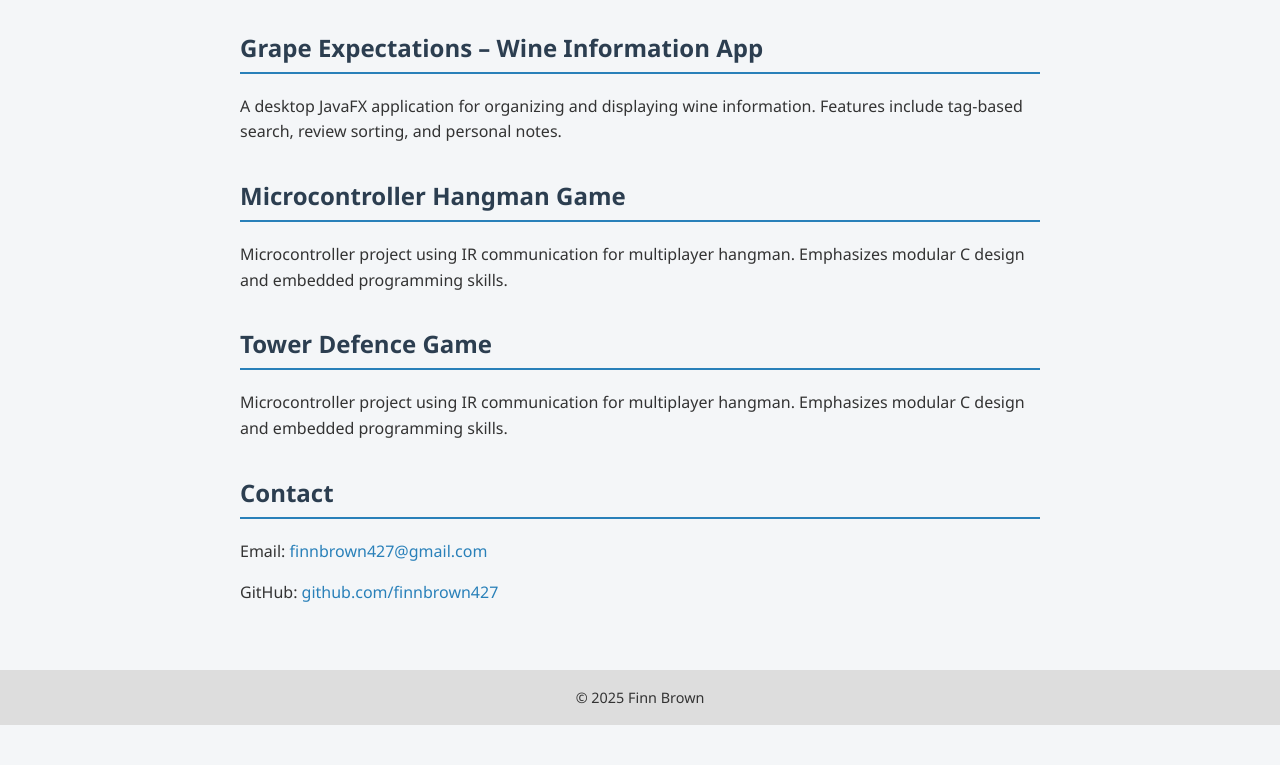
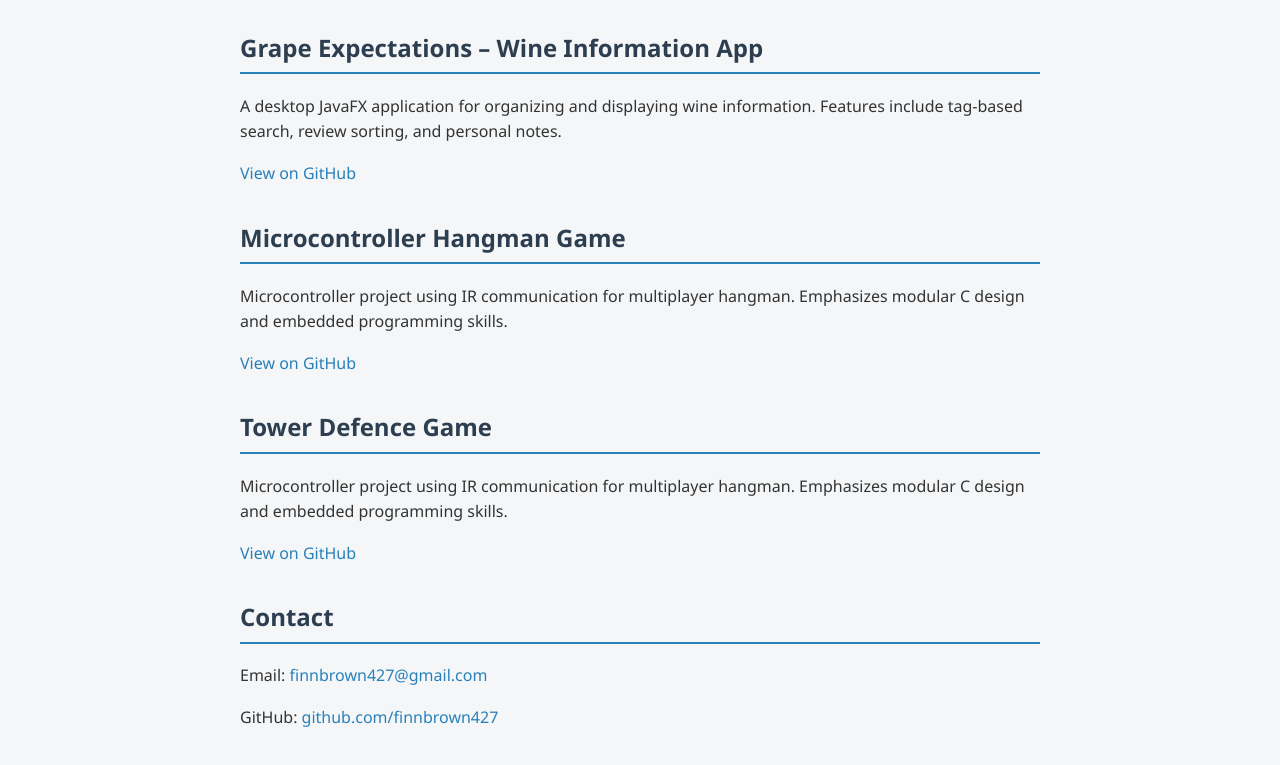
Before and after one commit to finnbrown427/finnbrown427.github.io, a plain HTML site: page index.html in a window 1280 px wide. Shown: the part 399-1164 px from the top of the page. Before the commit the page ends 1124 px from the top, so only its background shows below. Drawn offline with Linux system fonts and the light colour scheme.

Commit message:
added links to my repos

```diff
--- a/index.html
+++ b/index.html
@@ -99,16 +99,25 @@
         <section id="wino">
             <h2>Grape Expectations – Wine Information App</h2>
             <p>A desktop JavaFX application for organizing and displaying wine information. Features include tag-based search, review sorting, and personal notes.</p>
+            <p>
+                <a href="https://github.com/finnbrown427/Grape-Expectations" target="_blank">View on GitHub</a>
+            </p>
         </section>
 
         <section id="hangman">
             <h2>Microcontroller Hangman Game</h2>
             <p>Microcontroller project using IR communication for multiplayer hangman. Emphasizes modular C design and embedded programming skills.</p>
+            <p>
+                <a href="https://github.com/finnbrown427/Microcontroller-Hangman" target="_blank">View on GitHub</a>
+            </p>
         </section>
 
         <section id="towerDefence">
             <h2>Tower Defence Game</h2>
             <p>Microcontroller project using IR communication for multiplayer hangman. Emphasizes modular C design and embedded programming skills.</p>
+            <p>
+                <a href="https://github.com/finnbrown427/Tower-Defence" target="_blank">View on GitHub</a>
+            </p>
         </section>
 
         <section>
```
